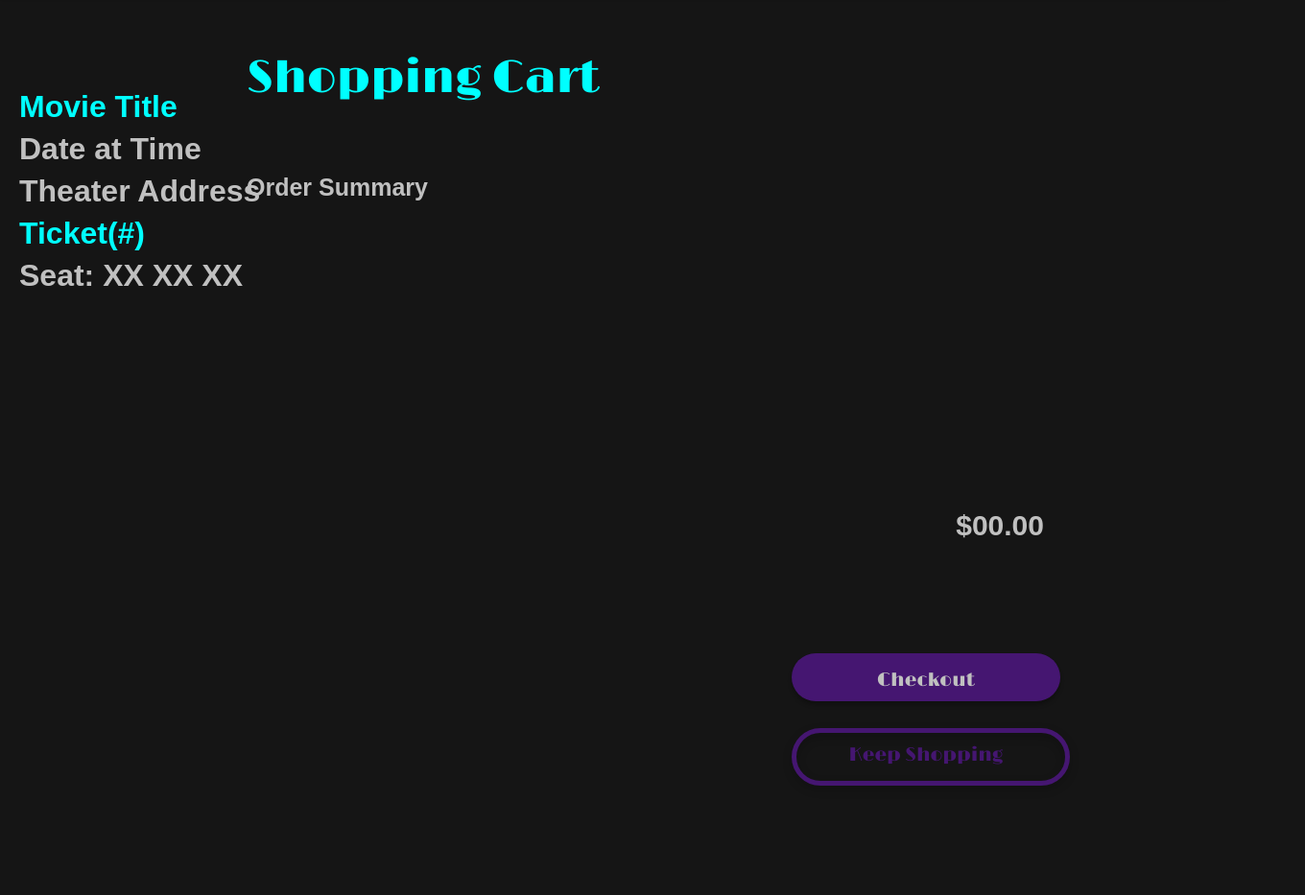
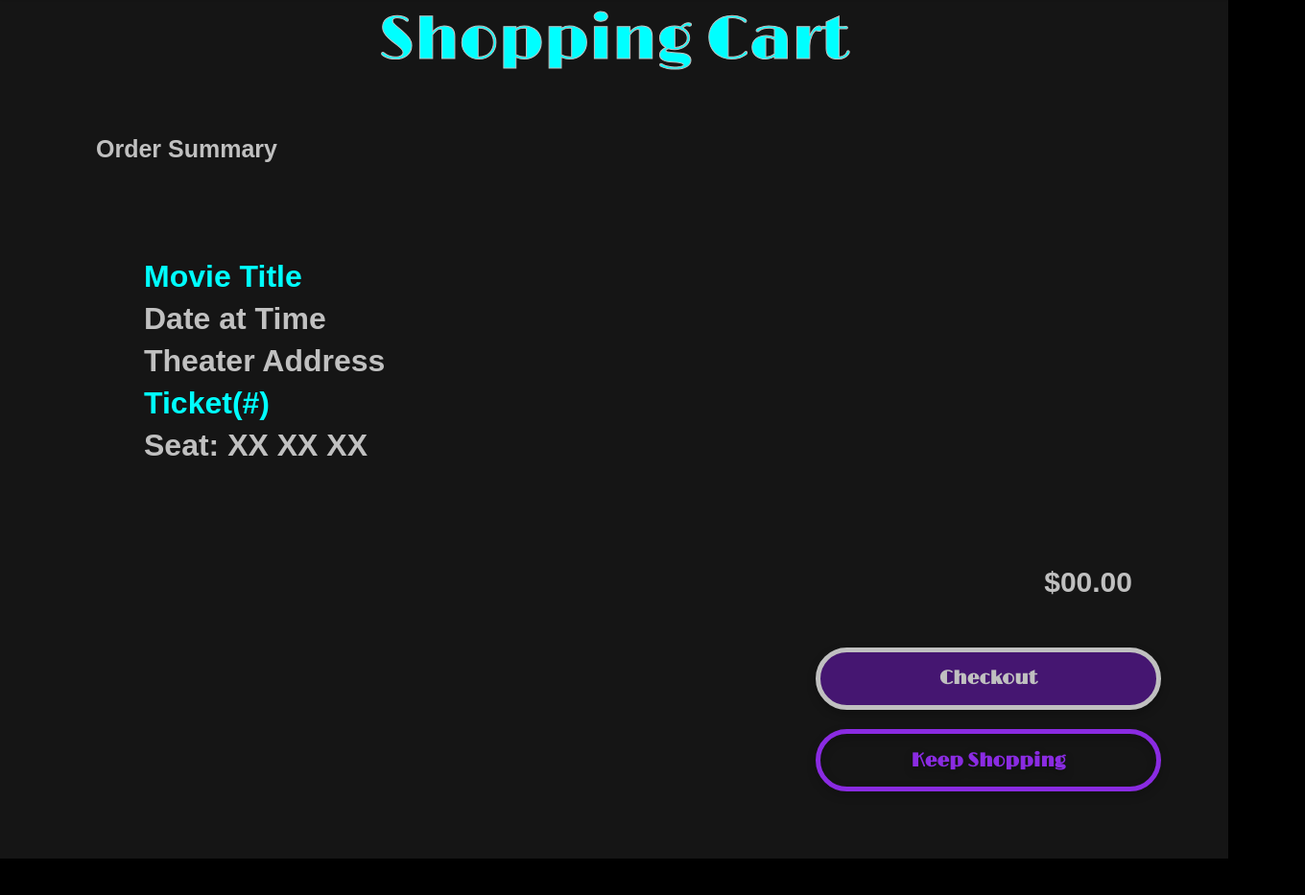
Before and after one commit to Shruti-Nagawekar/CinemaConnect, a plain HTML site: page ShopingCart.html in a window 1280 px wide. Shown: the part 119-1052 px from the top of the page at 96% size, 1360 px wide, since content can reach past the window. After the commit the page ends 1014 px from the top, so only its background shows below. Drawn offline with nearby package versions, Linux system fonts and the light colour scheme.

Commit message:
shoping cart

```diff
--- a/ShopingCart.html
+++ b/ShopingCart.html
@@ -81,19 +81,16 @@
     <!-- Main Section -->
     <main class="main-section">
 
+        <!-- Shopping Cart -->
+        <div class="section-title">Shopping Cart</div>
+
         <div class="order-container">
 
-            <!-- Shopping Cart -->
-            <div class="shopping-cart">Shopping Cart</div>
 
-            <!-- Rectangle 7 -->
-            <div class="rectangle-7"></div>
-
-            <!-- Rectangle 24 -->
-            <div class="rectangle-24"></div>
 
             <!-- Order Summary -->
-            <div class="order-summary">Order Summary</div>
+            <div class="order-summary">
+                <a>Order Summary</a>
 
                 <!-- Movie Title & Date (separated into lines) -->
                 <div class="movie-details">
@@ -107,11 +104,19 @@
                 <!-- Price -->
                 <div class="price">$00.00</div>
 
-            <!-- Checkout Button -->
+
+                <!-- Rectangle 24 -->
+                <div class="orderButtoon button">
                     <div class="checkout-button">Checkout</div>
+                </div>
 
-            <!-- Keep Shopping Button -->
+                <!-- Rectangle 7 -->
+                <div class="keep-shopping HollowButton">
                     <div class="keep-shopping">Keep Shopping</div>
+                </div>
+
+            </div>
+
         </div>
 
     </main>
--- a/styles.css
+++ b/styles.css
@@ -462,64 +462,61 @@ element
     text-align: center;
 }
 
-
+/*shoping cart*/
     /* Order Container */
     .order-container {
         position: flex;
-    width: 1440px;
-    height: 1024px;
+        width: 100%;
         background: #151515;
-}
-
-/* Shopping Cart */
-.shopping-cart {
-    position: absolute;
-    width: 400px;
-    height: 75px;
-    left: 257px;
-    top: 171px;
-    font-family: 'Limelight', sans-serif;
-    font-size: 48px;
-    color: #00FFFF;
+        display:flex;
+        justify-content: center;
     }
 
     /* Rectangle 7 */
-.rectangle-7 {
-    position: absolute;
+    .HollowButton{
+        justify-content: center;
+        margin-left: 45%; /* Align button to the right */
         width: 280px;
         height: 50px;
-    left: 825px;
-    top: 878px;
-    border: 5px solid #451671;
+        margin: 20px;
+        border: 5px solid #8A2BE2;
         filter: drop-shadow(0px 4px 4px rgba(0, 0, 0, 0.25));
         border-radius: 50px;
+        justify-self: right;
     }
 
     /* Rectangle 24 */
-.rectangle-24 {
-    position: absolute;
-    width: 280px;
-    height: 50px;
-    left: 825px;
-    top: 800px;
-    background: #451671;
-    box-shadow: 0px 4px 4px rgba(0, 0, 0, 0.25);
+    .orderButtoon{
+        justify-content: center;
+        background-color: #451671;
+        margin-left: 45%; /* Align button to the right */
+        width: 350px;
+        height: 55px;
+        margin: 20px;
+        border: 5px solid #C0C0C0;
+        filter: drop-shadow(0px 4px 4px rgba(0, 0, 0, 0.25));
         border-radius: 50px;
+        justify-self: right;
     }
 
     /* Order Summary */
     .order-summary {
-    position: absolute;
-    width: 320px;
-    height: 24px;
-    left: 257px;
-    top: 300px;
+        width:100%;
         font-family: 'Lexend Deca', sans-serif;
         font-weight: 800;
         font-size: 25px;
         color: #C0C0C0;
+        margin: 50px;
     }
 
+    .order-summary a{
+        width:100%;
+        font-family: 'Lexend Deca', sans-serif;
+        font-weight: 800;
+        font-size: 25px;
+        color: #C0C0C0;
+        padding:50px;
+    }
     /* Individual Line of Movie Details */
     .movie-details div {
         margin-bottom: 7px;
@@ -534,11 +531,8 @@ element
 
     /* Items in Cart */
     .items-in-cart {
-    position: absolute;
         width: 450px;
         height: 45px;
-    left: 275px;
-    top: 291px;
         font-family: 'Lexend Deca', sans-serif;
         font-weight: 800;
         font-size: 20px;
@@ -547,16 +541,15 @@ element
 
     /* Price */
     .price {
-    position: absolute;
         width: 115px;
         height: 35px;
-    left: 973px;
-    top: 650px;
+        margin: 50px;
         font-family: 'Lexend Deca', sans-serif;
         font-weight: 800;
         font-size: 30px;
         color: #C0C0C0;
         text-align: right;
+        justify-self: right;
     }
 
     /* Checkout Button */
@@ -564,8 +557,6 @@ element
         position: absolute;
         width: 350px;
         height: 55px;
-    left: 790px;
-    top: 800px;
         font-family: 'Limelight', sans-serif;
         font-size: 20px;
         color: #C0C0C0;
@@ -576,14 +567,11 @@ element
 
     /* Keep Shopping Button */
     .keep-shopping {
-    position: absolute;
         width: 350px;
         height: 55px;
-    left: 790px;
-    top: 878px;
         font-family: 'Limelight', sans-serif;
         font-size: 20px;
-    color: #451671;
+        color: #8A2BE2;
         display: flex;
         align-items: center;
         justify-content: center;
```
Lines whose indentation alone changed are shown as unchanged.
